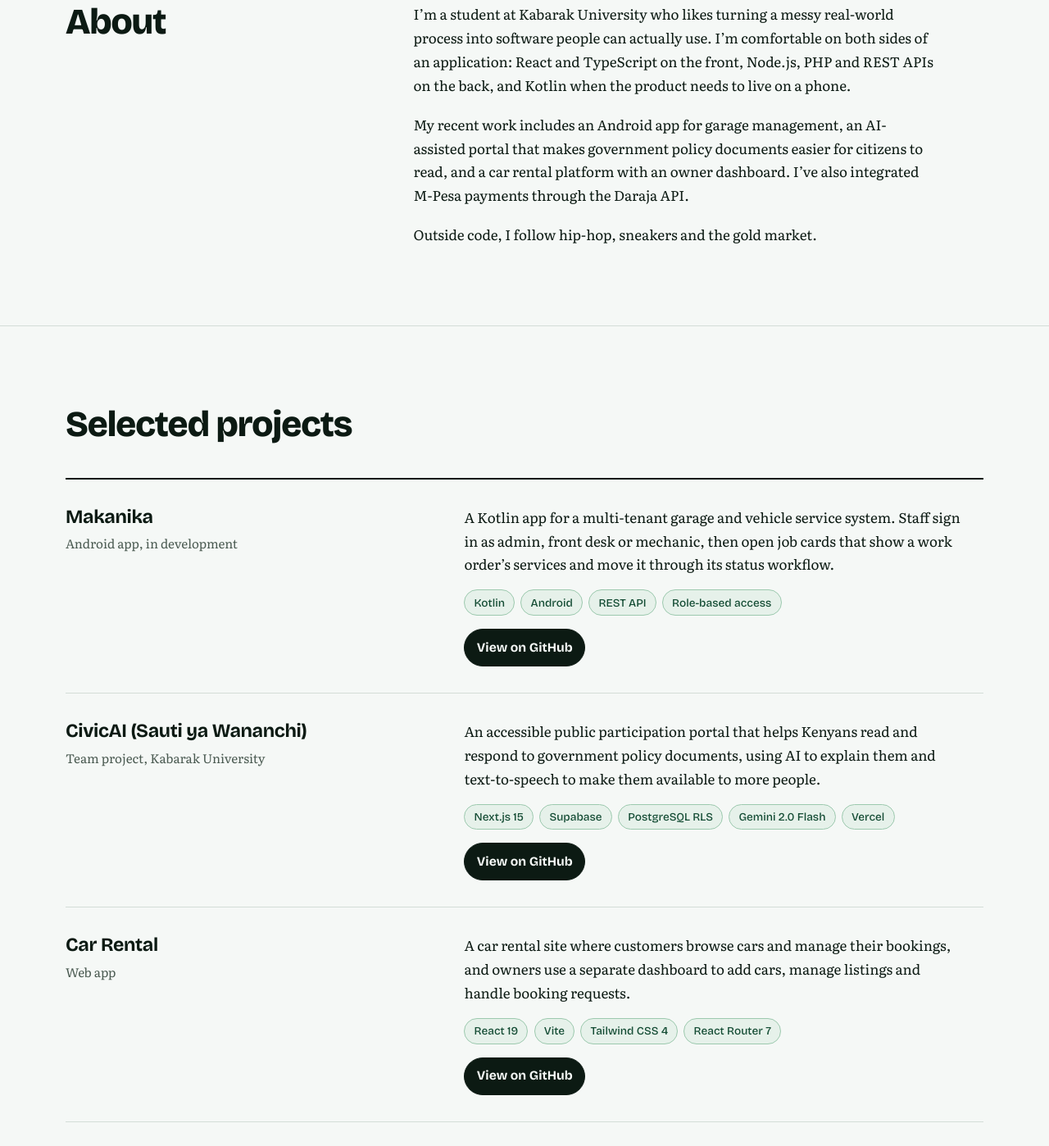
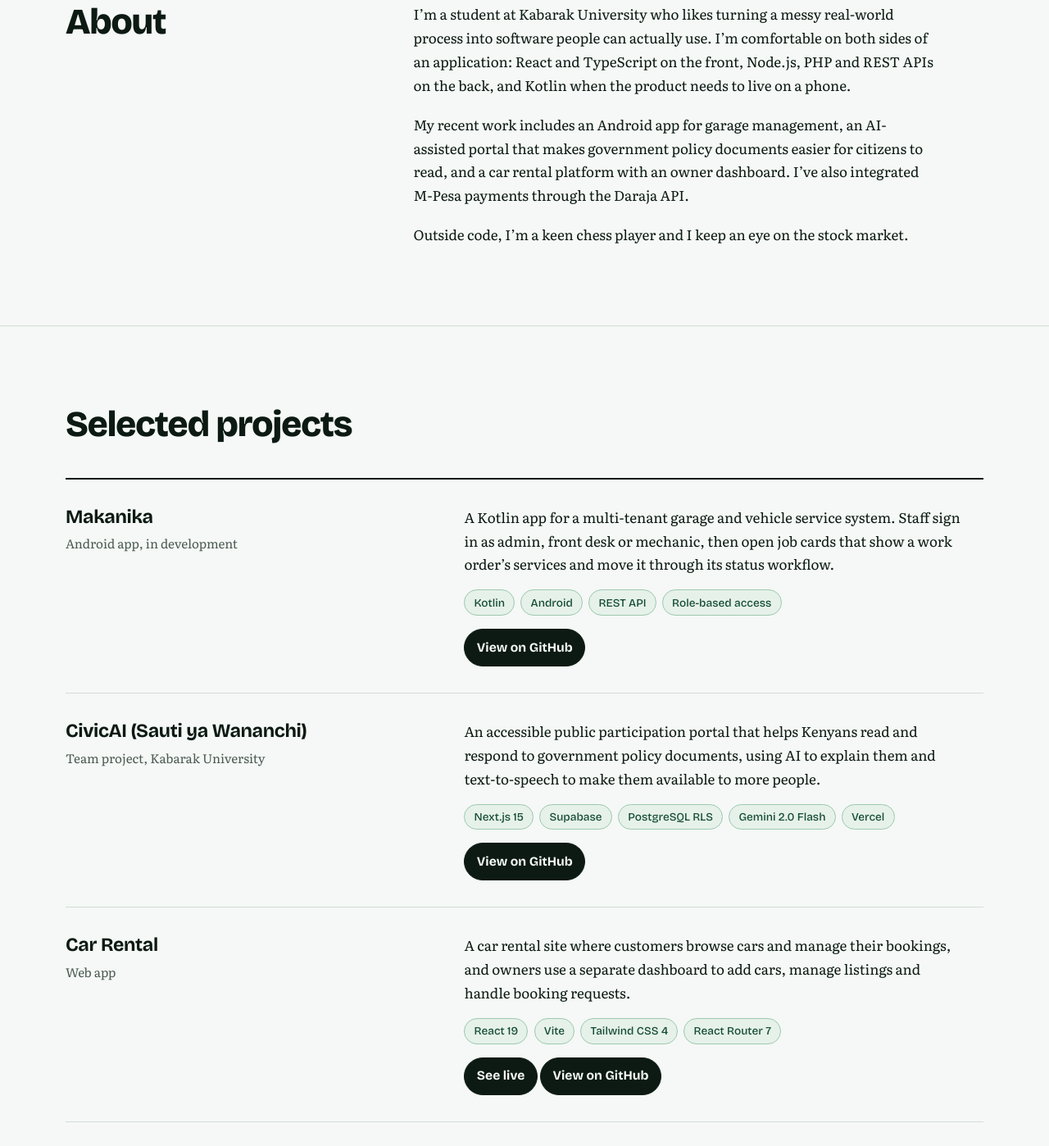
Before and after one commit to dev-jack21/Portfolio, a plain HTML site: page index.html in a window 1280 px wide. Shown: the part 1596-2994 px from the top of the page at 82% size. Drawn offline with nearby package versions, Linux system fonts and the light colour scheme.

Commit message:
new about page changes

```diff
--- a/index.html
+++ b/index.html
@@ -279,7 +279,7 @@
       <div class="prose">
         <p>I’m a student at Kabarak University who likes turning a messy real-world process into software people can actually use. I’m comfortable on both sides of an application: React and TypeScript on the front, Node.js, PHP and REST APIs on the back, and Kotlin when the product needs to live on a phone.</p>
         <p>My recent work includes an Android app for garage management, an AI-assisted portal that makes government policy documents easier for citizens to read, and a car rental platform with an owner dashboard. I’ve also integrated M-Pesa payments through the Daraja API.</p>
-        <p>Outside code, I follow hip-hop, sneakers and the gold market.</p>
+        <p>Outside code, I’m a keen chess player and I keep an eye on the stock market.</p>
       </div>
     </div>
   </section>
@@ -321,6 +321,7 @@
           <div>
             <p class="desc">A car rental site where customers browse cars and manage their bookings, and owners use a separate dashboard to add cars, manage listings and handle booking requests.</p>
             <ul class="tags"><li>React 19</li><li>Vite</li><li>Tailwind CSS 4</li><li>React Router 7</li></ul>
+            <a class="link" href="https://car-rental-jack-2430.vercel.app/" target="_blank" rel="noopener">See live</a>
             <a class="link" href="https://github.com/dev-jack21" target="_blank" rel="noopener">View on GitHub</a>
           </div>
         </li>
```
Also changed, not shown: 1 other file.
